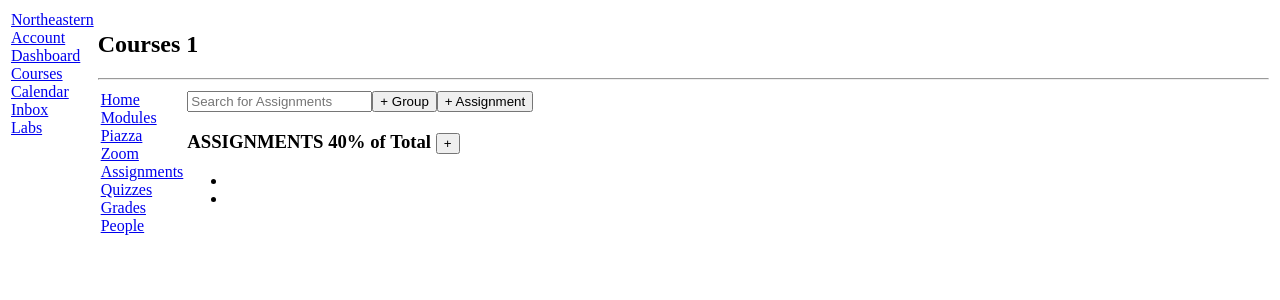
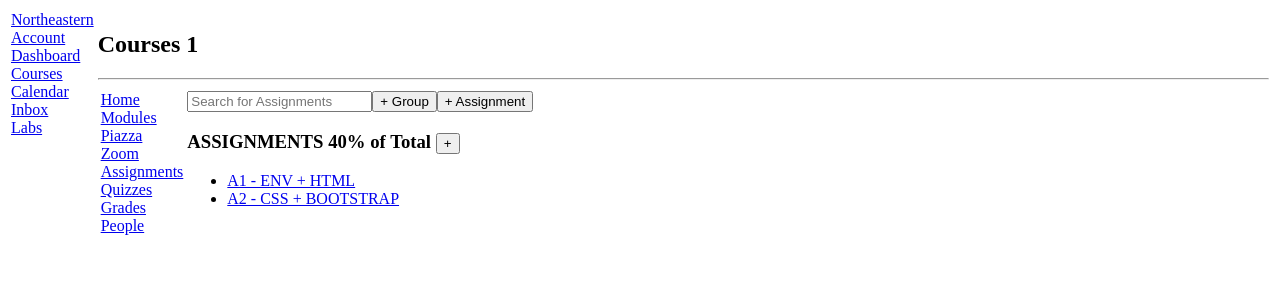
Before and after one commit to ellapitts/kambaz-next-js, a Next.js app: page /Courses/1/Assignments in a window 1280 px wide. Shown: the top 300 px of the page. Built offline with nearby package versions, Linux system fonts and the light colour scheme.

Commit message:
fixed lab Kambaz link in the body and assignment page achors

```diff
--- a/src/app/(Kambaz)/Courses/[cid]/Assignments/page.tsx
+++ b/src/app/(Kambaz)/Courses/[cid]/Assignments/page.tsx
@@ -8,20 +8,24 @@ export default function Assignments() {
       <button id="wd-add-assignment-group">+ Group</button>
       <button id="wd-add-assignment">+ Assignment</button>
       <h3 id="wd-assignments-title">
-        ASSIGNMENTS 40% of Total <button>+</button>{" "}
+        ASSIGNMENTS 40% of Total <button>+</button>
       </h3>
       <ul id="wd-assignment-list">
         <li className="wd-assignment-list-item">
-          {/* <Link
+          <a
             href="/Courses/1234/Assignments/123"
             className="wd-assignment-link"
           >
             A1 - ENV + HTML
-          </Link>
-          {""} */}
+          </a>
         </li>
         <li className="wd-assignment-list-item">
-          {/* Complete On Your Own */}
+          <a
+            href="/Courses/1234/Assignments/124"
+            className="wd-assignment-link"
+          >
+            A2 - CSS + BOOTSTRAP
+          </a>
         </li>
       </ul>
     </div>
```
Also changed, not shown: src/app/Labs/page.tsx (+3 -5 lines).
